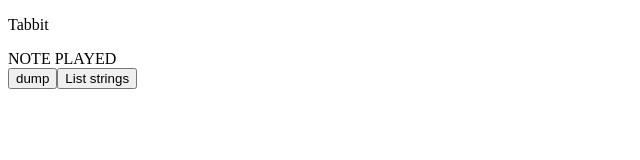
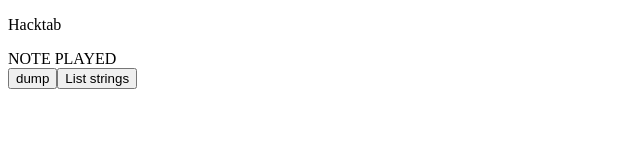
Before and after one commit to jzohrab/tabbyhack, a website: page src/index.html in a window 1280 px wide. Shown: the full height of the page, 0-640 px from the left. Drawn offline with Linux system fonts and the light colour scheme; some packages are replaced by stand-ins of ours; a script that the page names is missing.

Commit message:
Fix name

```diff
--- a/src/index.html
+++ b/src/index.html
@@ -3,10 +3,10 @@
   <head>
     <meta charset='utf-8'>
     <meta name='viewport' content='width=device-width, initial-scale=1'>
-    <title>Tabbit</title>
+    <title>Hacktab</title>
   </head>
   <body>
-    <p>Tabbit</p>
+    <p>Hacktab</p>
 
     <div class="rawnote"><span>NOTE PLAYED</span></div>
     <script src="https://cdn.jsdelivr.net/npm/sweetalert2@9"></script>
```
